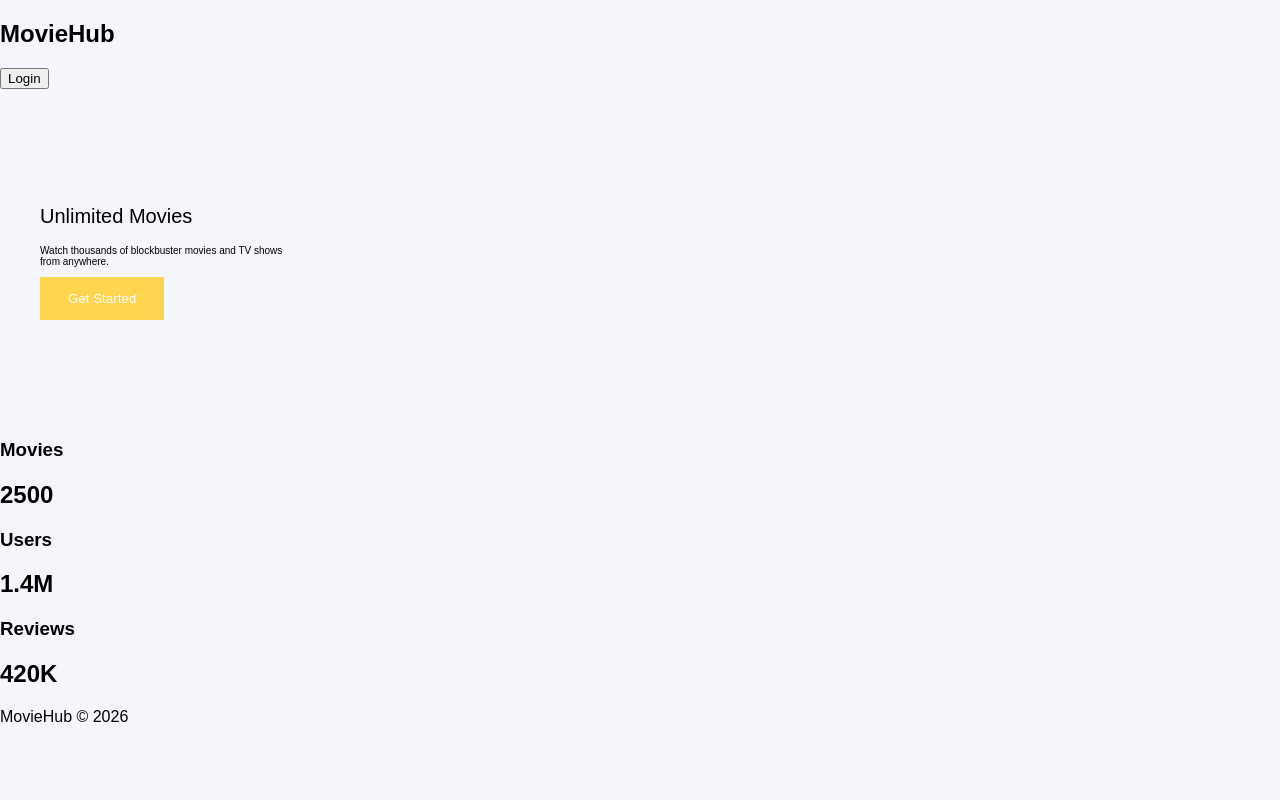
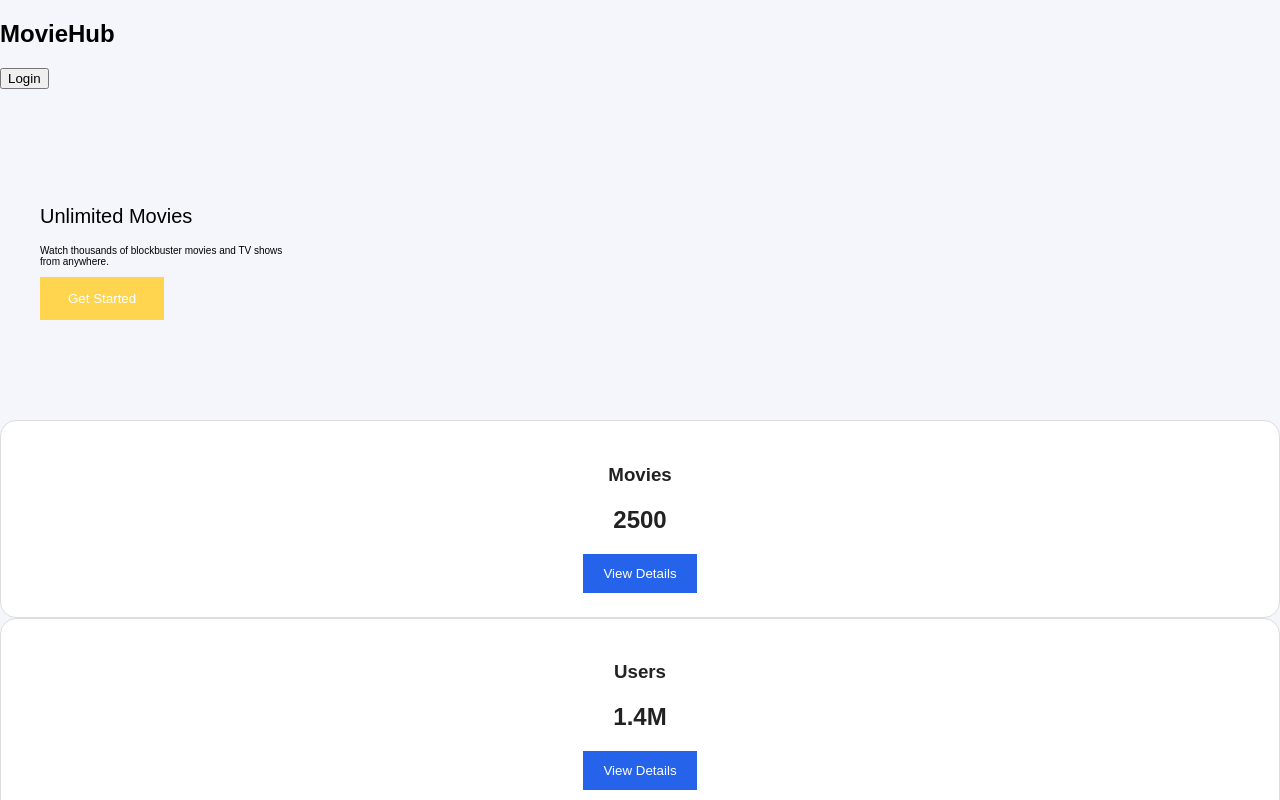
Before and after one commit to usamaali321/react-pr-review-demo, a React (Vite) app: page / in a window 1280 px wide. Shown: the top 800 px of the page. Built offline with nearby package versions, Linux system fonts and the light colour scheme; the HTML template or start-up script is replaced by a standard one.

Commit message:
Test inconsistent card variants

```diff
--- a/src/components/DashboardCard.jsx
+++ b/src/components/DashboardCard.jsx
@@ -1,9 +1,30 @@
 export default function DashboardCard({ title, value }) {
+  const special = title === "Revenue";
+
   return (
-    <div>
+    <div
+      style={{
+        background: special ? "#111827" : "#ffffff",
+        color: special ? "#ffffff" : "#222222",
+        padding: special ? "52px" : "24px",
+        borderRadius: special ? "2px" : "16px",
+        border: special ? "4px solid red" : "1px solid #ddd",
+        textAlign: "center"
+      }}
+    >
       <h3>{title}</h3>
+      <h2>{value}</h2>
 
-      <h2>{value}</h2>
+      <button
+        style={{
+          background: special ? "#ffeb3b" : "#2563eb",
+          color: "#fff",
+          border: "none",
+          padding: "12px 20px"
+        }}
+      >
+        View Details
+      </button>
     </div>
   );
 }
```
